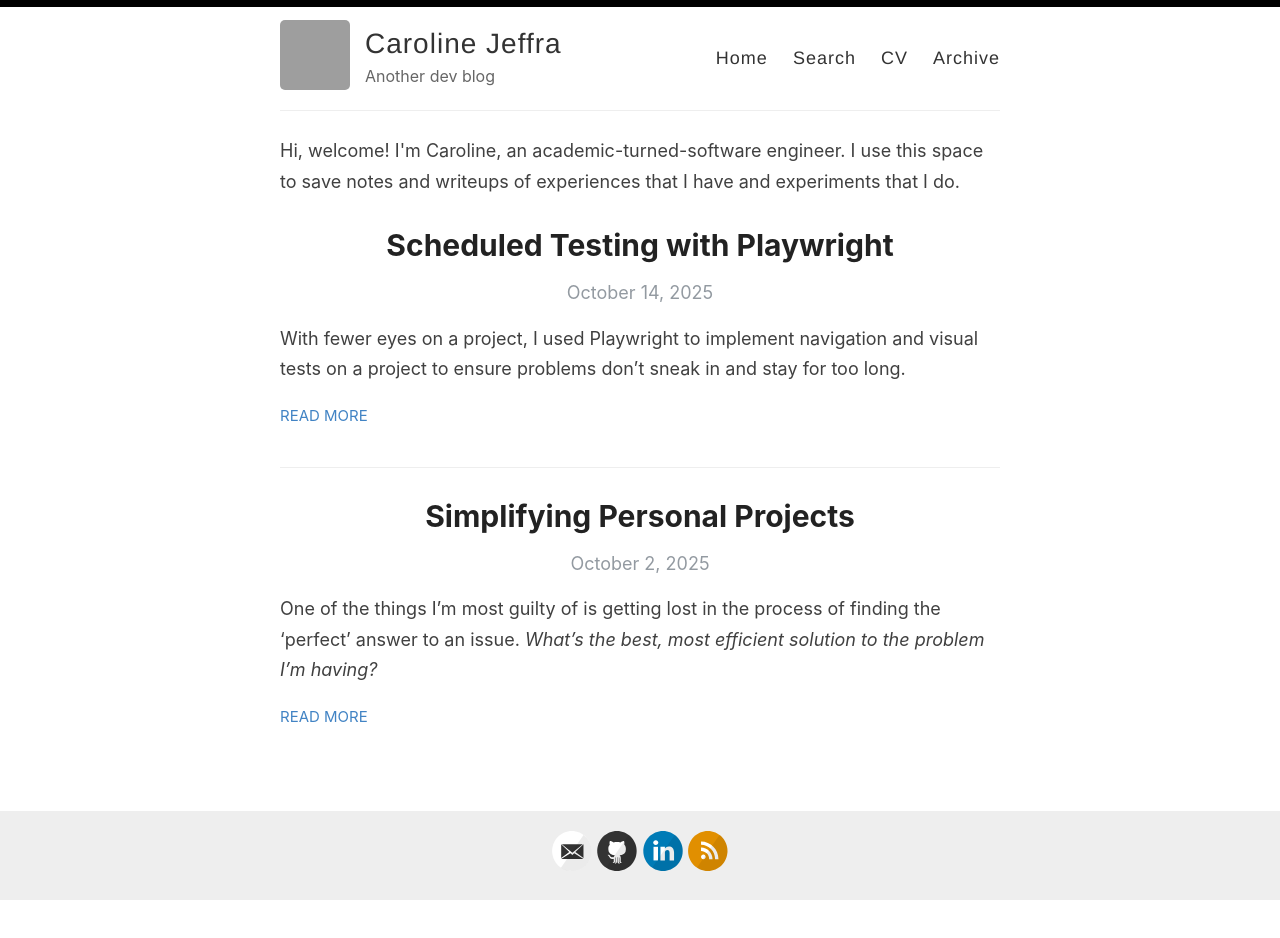
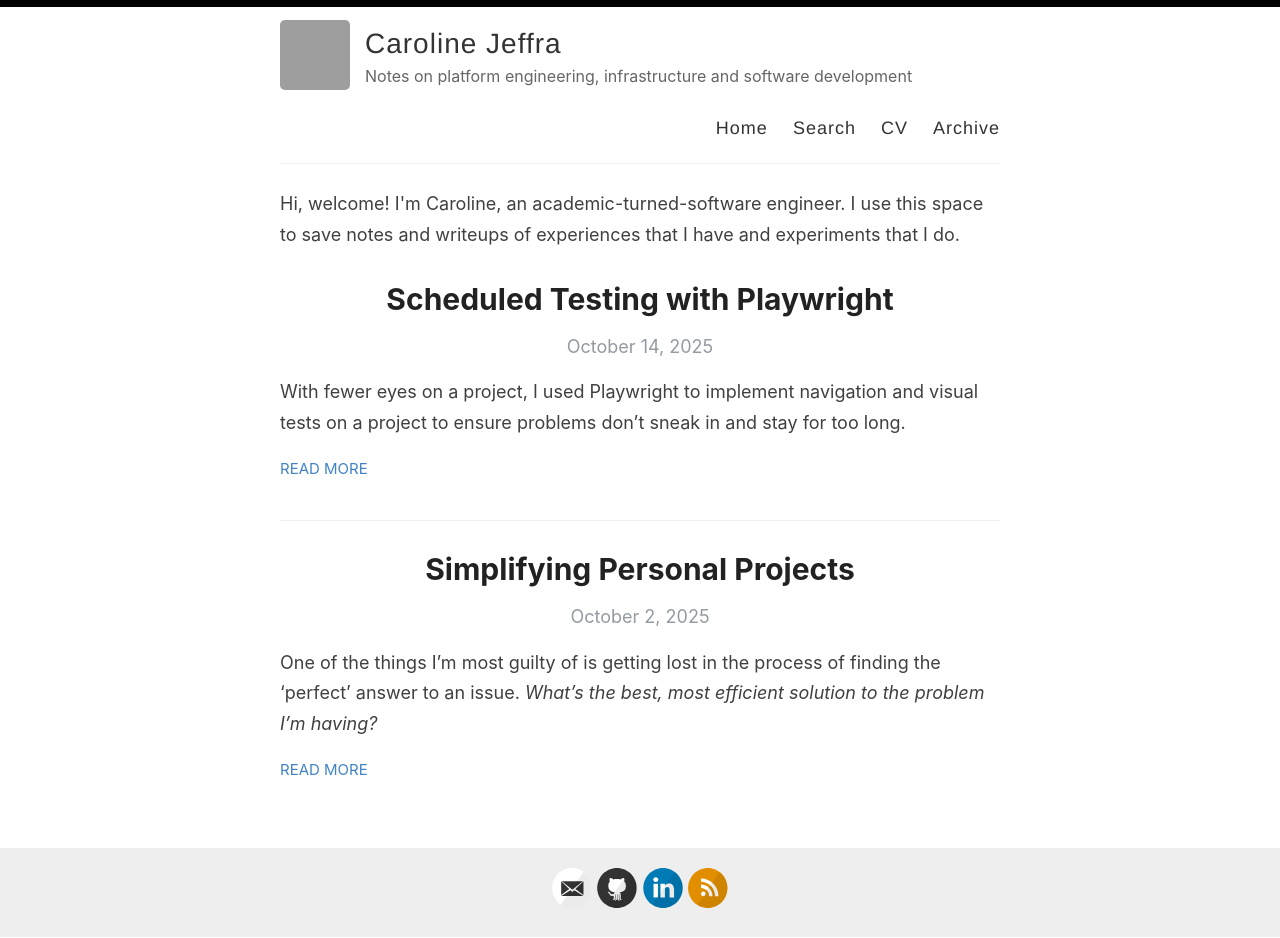
Before and after one commit to caroline-jeffra/caroline-jeffra.github.io, a Jekyll site: the page built from index.html, in a window 1280 px wide. Built offline with Jekyll 4.4.1, drawn with Linux system fonts in a browser that asks for light colours; the list of posts is cut into pages by our own code; before the commit the page ends 901 px from its top, so only the background shows below that; grey boxes are pictures that could not be loaded.

Commit message:
feat: update tagline

```diff
--- a/_config.yml
+++ b/_config.yml
@@ -1,6 +1,6 @@
 name: Caroline Jeffra
 author: Caroline Jeffra
-description: Another dev blog
+description: Notes on platform engineering, infrastructure and software development
 avatar: https://avatars.githubusercontent.com/u/138127305
 
 footer-links:
```
Also changed, not shown: 1 other file.
